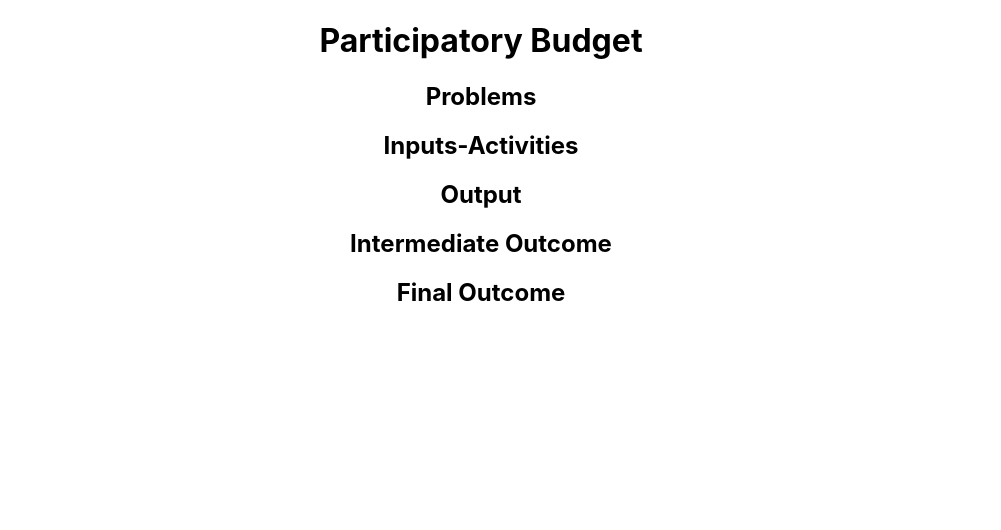
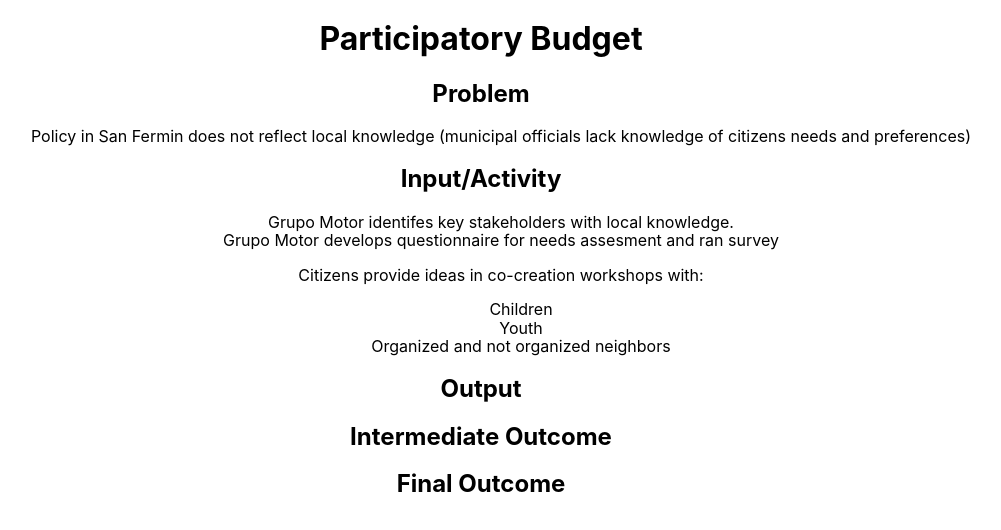
Before and after one commit to opleban/theory-of-change-app, a React (Create React App) app: page / in a window 1280 px wide. Shown: the top 530 px of the page, without its empty margins (159-1160 px from the left). Built offline with nearby package versions, Linux system fonts and the light colour scheme.

Commit message:
Adds styling, gets basic board, stage, card components functioning

```diff
--- a/package.json
+++ b/package.json
@@ -3,6 +3,8 @@
   "version": "0.1.0",
   "private": true,
   "dependencies": {
+    "json-loader": "^0.5.7",
+    "normalize.css": "^8.0.1",
     "react": "^16.7.0",
     "react-dom": "^16.7.0",
     "react-flexbox-grid": "^2.1.2",
--- a/src/App.js
+++ b/src/App.js
@@ -1,62 +1,15 @@
 import React, { Component } from 'react';
 import ToCBoard from './components/toc-board';
+import PB_BOARD from './configs/pb-board';
+import 'normalize.css';
 import './styles/styles.css';
 
 class App extends Component {
+
   render() {
-    const board = {
-      title: 'Participatory Budget',
-      style: 'default',
-      stages: [
-        {
-          order: 1,
-          stageTitle: 'Problems',
-          stageDesc: 'I have 99 problems...',
-        },
-        {
-          order: 2,
-          stageTitle: 'Inputs-Activities',
-          stageDesc: 'Insert coin here.'
-        },
-        {
-          order: 3,
-          stageTitle: 'Output',
-          stageDesc: 'Point this way forward.'
-
-        },
-        {
-          order: 4,
-          stageTitle: 'Intermediate Outcome',
-          stageDesc: 'Short-term gain'
-        },
-        { order: 5,
-          stageTitle: 'Final Outcome',
-          stageDesc: 'Profit'
-        }
-      ],
-      cards: [
-        {
-          cardStage: 'Problem',
-          cardText: 'Policy in San Fermin does not reflect local knowledge (municipal officials lack knowledge of citizens needs and preferences)'
-        },
-        {
-          cardStage: 'Inputs-Activities',
-          cardText: 'Grupo Motor identifes key stakeholders with local knowledge.'
-        },
-        {
-          cardStage: 'Inputs-Activities',
-          cardText: 'Grupo Motor develops questionnaire for needs assesment and ran survey'
-        },
-        {
-          cardstage: 'Inputs-Activities',
-          cardHtml: '<p>Citizens provide ideas in co-creation workshops with:</p><ul><li>Children</li><li>Youth</li><li>Organized and not organized neighbors</li></ul>',
-          cardText: 'Citizens provide ideas in co-creation workshops'
-        }
-      ]
-    };
     return (
       <div className="App">
-        <ToCBoard {...board} />
+        <ToCBoard {...PB_BOARD} />
       </div>
     );
   }
--- a/src/components/toc-board.js
+++ b/src/components/toc-board.js
@@ -2,10 +2,11 @@ import React, { Component } from 'react';
 import ToCStage from './toc-stage';
 
 class ToCBoard extends Component {
-  groupCardsByStage(props) {
-    const {stage, cards} = props;
+  getCardsByStage(stage, cards) {
+    console.log(stage);
+    return cards.filter((card) => { return card.cardStage === stage; })
+  }
 
-  }
   render() {
     const { title, stages, cards } = this.props;
 
@@ -15,7 +16,8 @@ class ToCBoard extends Component {
         <div className="toc-stages">
         {
           stages.map((stage, i) => {
-            return (<ToCStage key={i} {...stage} />)
+            const stageCards = this.getCardsByStage(stage.stageTitle, cards)
+            return (<ToCStage key={i} stageCards={stageCards} {...stage} />)
           })
         }
         </div>
--- a/src/components/toc-card.js
+++ b/src/components/toc-card.js
@@ -1,12 +1,23 @@
 import React, { Component } from 'react';
+import '../styles/toc-card.css';
 
 class ToCCard extends Component {
+
+  renderCardText() {
+    const {cardText, cardHTML} = this.props;
+    console.log('CARD', cardHTML);
+    return cardHTML ?
+    (<div className="toc-card-html"
+      dangerouslySetInnerHTML={{__html: cardHTML}}></div>) :
+    (<div className="toc-card-text">{cardText}</div>)
+  }
+
   render() {
     const {cardText} = this.props;
 
     return (
       <div className="toc-card">
-        <div class="toc-card-text">{cardText}</div>
+        <div className="toc-card-text">{this.renderCardText()}</div>
       </div>
     );
   }
--- a/src/components/toc-stage.js
+++ b/src/components/toc-stage.js
@@ -1,15 +1,29 @@
 import React, { Component } from 'react';
+import ToCCard from './toc-card';
+import '../styles/toc-stage.css'
 
 class ToCStage extends Component {
   render() {
-    const {stageDesc, stageTitle} = this.props;
+    const {stageDesc, stageTitle, stageCards} = this.props;
+    console.log(this.props);
 
     return (
       <div className="toc-stage">
         <h2 className="toc-stage-title" title={stageDesc}>{stageTitle}</h2>
+        <ul>
+          {
+            stageCards.map((card, i) => {
+              return <li className="toc-card-container" key={i}><ToCCard {...card} /></li>
+            })
+          }
+        </ul>
       </div>
     );
   }
 }
 
+ToCStage.defaultProps = {
+  stageCards: []
+};
+
 export default ToCStage;
--- /dev/null
+++ b/src/configs/pb-board.js
@@ -0,0 +1,54 @@
+import STAGES from './stages.js';
+const  { PROBLEM, INPUT, OUTPUT,
+         INTERMEDIATE_OUTCOME, FINAL_OUTCOME } = STAGES;
+
+export default {
+  title: 'Participatory Budget',
+  style: 'default',
+  cards: [
+    {
+      cardStage: PROBLEM.SINGULAR,
+      cardText: 'Policy in San Fermin does not reflect local knowledge (municipal officials lack knowledge of citizens needs and preferences)'
+    },
+    {
+      cardStage: INPUT.SINGULAR,
+      cardText: 'Grupo Motor identifes key stakeholders with local knowledge.'
+    },
+    {
+      cardStage: INPUT.SINGULAR,
+      cardText: 'Grupo Motor develops questionnaire for needs assesment and ran survey'
+    },
+    {
+      cardStage: INPUT.SINGULAR,
+      cardHTML: '<p>Citizens provide ideas in co-creation workshops with:</p><ul><li>Children</li><li>Youth</li><li>Organized and not organized neighbors</li></ul>',
+      cardText: 'Citizens provide ideas in co-creation workshops'
+    }
+  ],
+  stages: [
+    {
+      order: 1,
+      stageTitle: PROBLEM.SINGULAR,
+      stageDesc: PROBLEM.DESCRIPTION,
+    },
+    {
+      order: 2,
+      stageTitle: INPUT.SINGULAR,
+      stageDesc: INPUT.DESCRIPTION
+    },
+    {
+      order: 3,
+      stageTitle: OUTPUT.SINGULAR,
+      stageDesc: OUTPUT.DESCRIPTION
+
+    },
+    {
+      order: 4,
+      stageTitle: INTERMEDIATE_OUTCOME.SINGULAR,
+      stageDesc: INTERMEDIATE_OUTCOME.DESCRIPTION
+    },
+    { order: 5,
+      stageTitle: FINAL_OUTCOME.SINGULAR,
+      stageDesc: FINAL_OUTCOME.DESCRIPTION
+    }
+  ]
+};
--- /dev/null
+++ b/src/configs/stages.js
@@ -0,0 +1,27 @@
+export default {
+  PROBLEM: {
+    SINGULAR: 'Problem',
+    PLURAL: 'Problems',
+    DESCRIPTION: 'I got 99 problems...'
+  },
+  INPUT: {
+    SINGULAR: 'Input/Activity',
+    PLURAL: 'Inputs/Activities',
+    DESCRIPTION: 'Insert coin here.'
+  },
+  OUTPUT: {
+    SINGULAR: 'Output',
+    PLURAL: 'Outputs',
+    DESCRIPTION: 'Point this way forward.'
+  },
+  INTERMEDIATE_OUTCOME: {
+    SINGULAR: 'Intermediate Outcome',
+    PLURAL: 'Intermediate Outcomes',
+    DESCRIPTION: 'Short-term gain.'
+  },
+  FINAL_OUTCOME: {
+    SINGULAR: 'Final Outcome',
+    PLURAL: 'Final Outcomes',
+    DESCRIPTION: 'Long-term profit.'
+  }
+};
--- /dev/null
+++ b/src/styles/toc-card.css
@@ -0,0 +1,7 @@
+.toc-card-container {
+  list-style: none;
+}
+
+.toc-card-text li {
+  list-style: none;
+}
--- /dev/null
+++ b/src/styles/toc-stage.css
@@ -0,0 +1,3 @@
+.toc-card-container {
+  list-style: none;
+}
```
Also changed, not shown: 2 other files (tests, documents, lock files or other folders).
